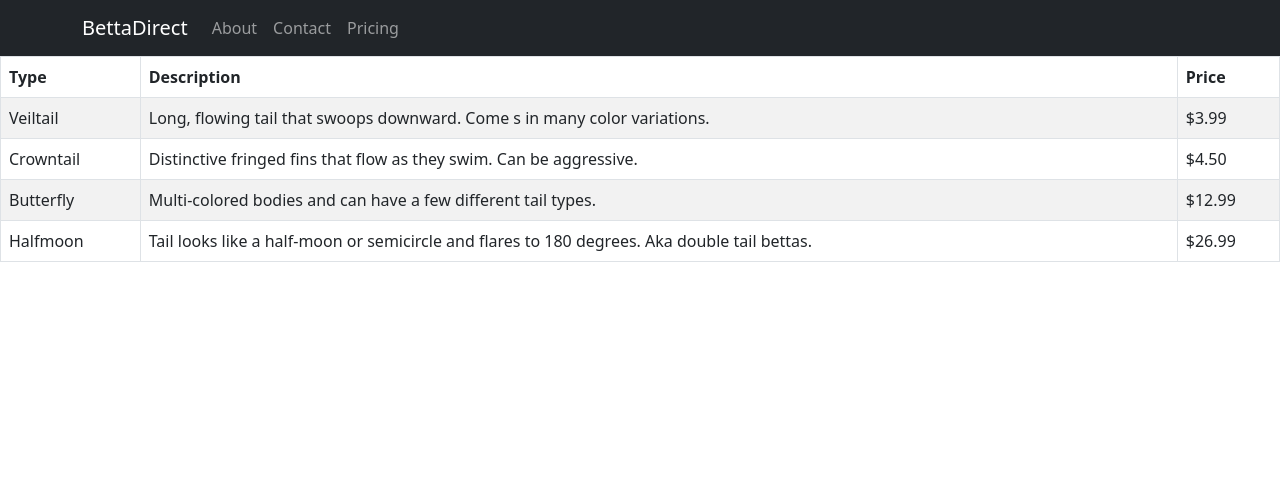
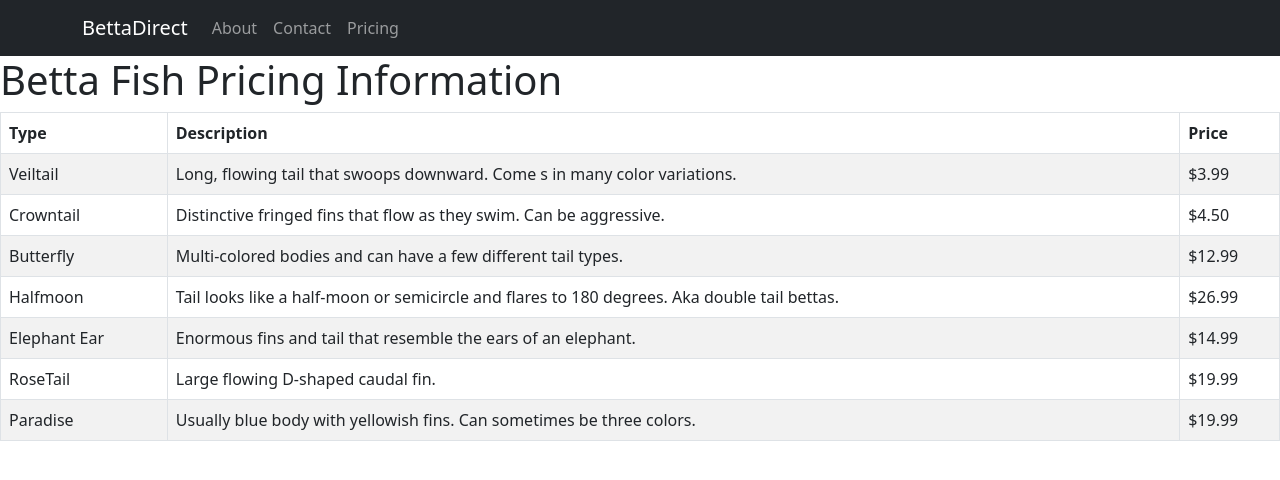
Before and after one commit to dmoylan1/finalProject, a React (Create React App) app: page /pricing in a window 1280 px wide. Shown: the top 480 px of the page. Built offline with nearby package versions, Linux system fonts and the light colour scheme.

Commit message:
pricing & home page content added

```diff
--- a/src/pages/Pricing.js
+++ b/src/pages/Pricing.js
@@ -3,6 +3,8 @@ import Table from 'react-bootstrap/Table';
 
 function Pricing() {
     return (
+        <>        <h1>Betta Fish Pricing Information</h1>
+
         <Table striped bordered hover>
             <thead>
                 <tr>
@@ -32,9 +34,26 @@ function Pricing() {
                     <td>Tail looks like a half-moon or semicircle and flares to 180 degrees. Aka double tail bettas.</td>
                     <td>$26.99</td>
                 </tr>
+                <tr>
+                    <td>Elephant Ear</td>
+                    <td>Enormous fins and tail that resemble the ears of an elephant.</td>
+                    <td>$14.99</td>
+                </tr>
+                <tr>
+                    <td>RoseTail</td>
+                    <td>Large flowing D-shaped caudal fin.</td>
+                    <td>$19.99</td>
+                </tr>
+                <tr>
+                    <td>Paradise</td>
+                    <td>Usually blue body with yellowish fins. Can sometimes be three colors.</td>
+                    <td>$19.99</td>
+                </tr>
             </tbody>
         </Table>
-    )
+        </>
+
+    );
 }
 
 export default Pricing;
```
